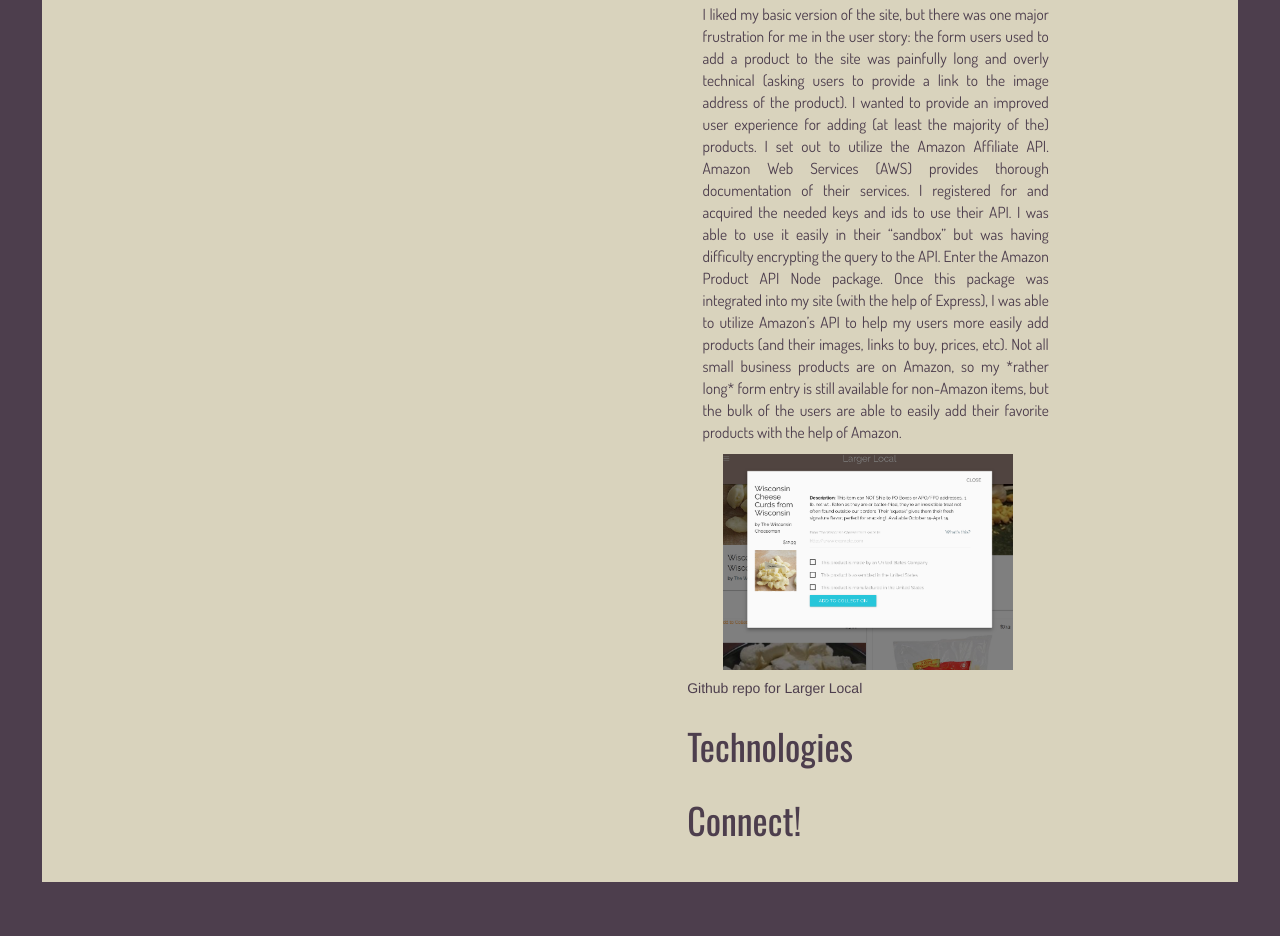
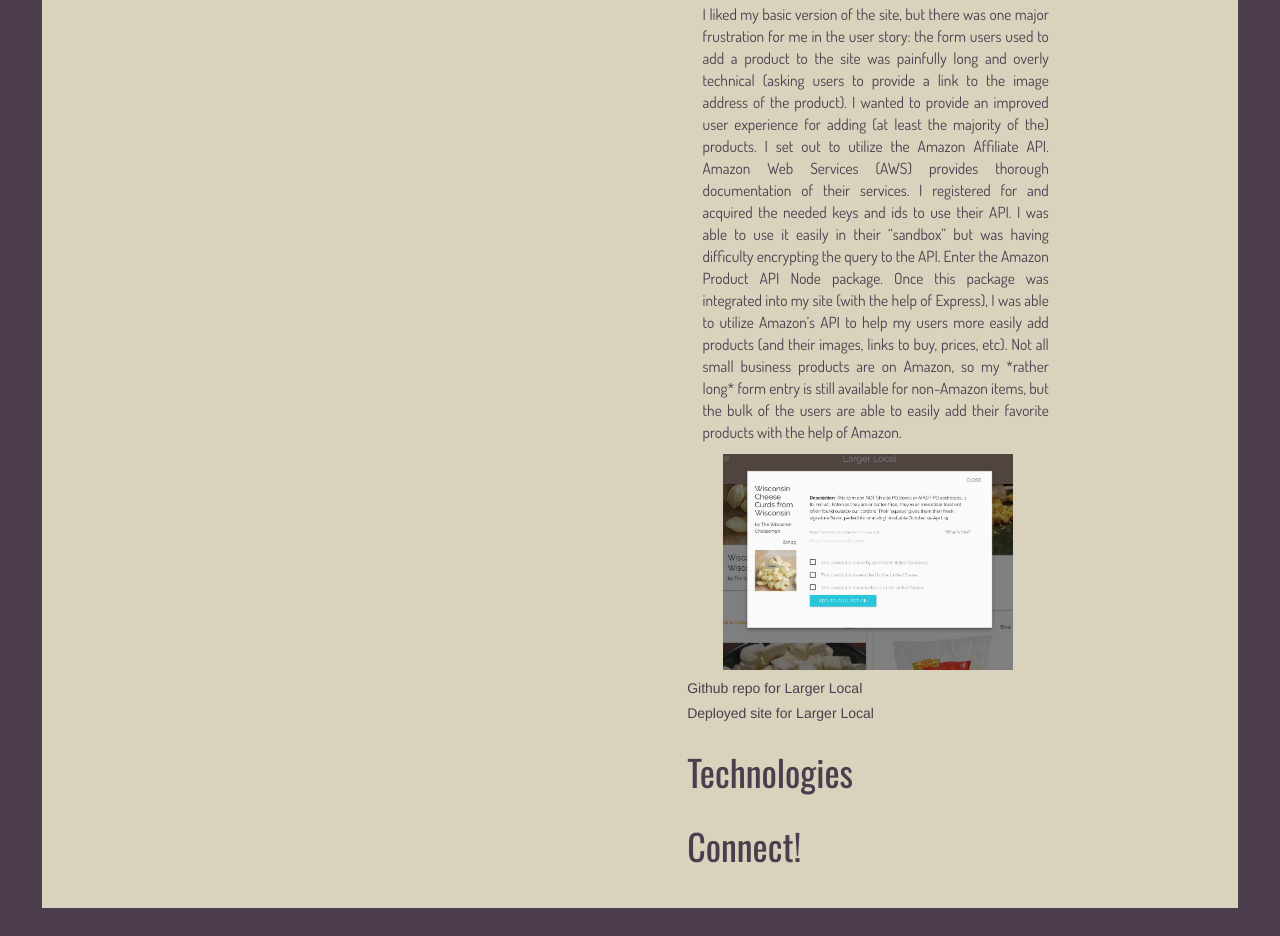
Before and after one commit to SorrelBrigman/SorrelBrigman.gitHub.io, a website: page index.html at #!/projects/largerlocal in a window 1280 px wide. Shown: the part 1123-2059 px from the top of the page. Before the commit the page ends 2033 px from the top, so only its background shows below. Drawn offline with nearby package versions, Linux system fonts and the light colour scheme.

Commit message:
returned larger local deployed link to page now that amazon feature fixed

```diff
--- a/partials/largerlocal.html
+++ b/partials/largerlocal.html
@@ -24,7 +24,7 @@
       <img class="img-responsive projectImages" src="images/LargerLocal3.png" alt="adding product with amazon">
 
       <h5><a target="_blank" href="https://github.com/SorrelBrigman/frontend_capstone">Github repo for Larger Local</a></h5>
-<!--       <h5><a target="_blank" href="https://larger-local.herokuapp.com/#!/">Deployed site for Larger Local</a></h5> -->
+      <h5><a target="_blank" href="https://larger-local.herokuapp.com/#!/">Deployed site for Larger Local</a></h5>
     </div>
   </div>
 </div>
```
Also changed, not shown: 1 other file.
